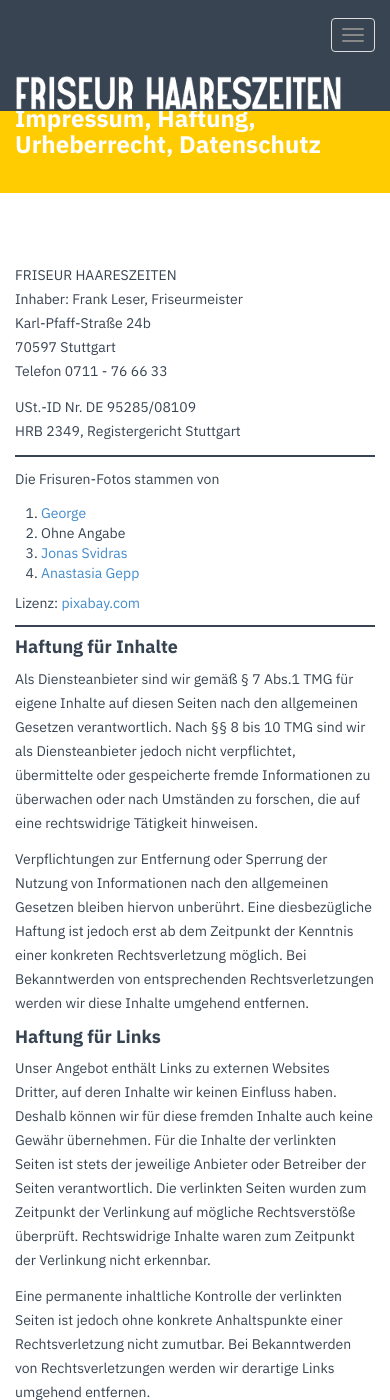
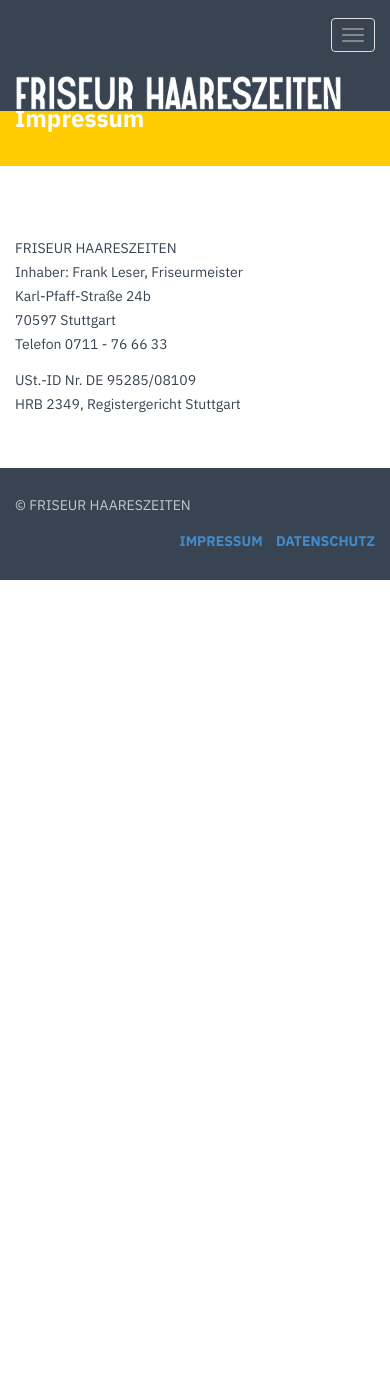
Before and after one commit to haareszeiten/haareszeiten.github.io, a Jekyll site: the page built from impressum.html, in a window 390 px wide and 1400 px high. Built offline with Jekyll 4.4.1, drawn with Linux system fonts in a browser that asks for light colours; some of the changed text lies outside the part shown.

Commit message:
Impressum Datenschutz

```diff
--- a/_includes/css/main.css
+++ b/_includes/css/main.css
@@ -361,8 +361,8 @@
 
 /* Footer */
 #footerwrap {
-	padding-top: 60px;
-	padding-bottom: 60px;
+	padding-top: 15px;
+	padding-bottom: 15px;
 	background: {{ site.colors.secondary }};
 }
 
--- /dev/null
+++ b/_includes/footer_2.html
@@ -0,0 +1,15 @@
+<div id="footerwrap">
+    <div class="container">
+        <div class="row">
+            <div class="col-md-4">
+                <p class="text-left">&copy; FRISEUR HAARESZEITEN</p>
+            </div>
+            <div class="col-md-8">
+                <p class="text-right">
+                    <a href="{{"/impressum/" | prepend: site.baseurl }}"><strong>IMPRESSUM</strong></a>&nbsp;&nbsp;&nbsp;
+                    <a href="{{"/datenschutz/" | prepend: site.baseurl }}"><strong>DATENSCHUTZ</strong></a>
+                </p>
+            </div>
+        </div><!-- /row -->
+    </div><!-- /container -->
+</div><!-- /footerwrap -->
--- a/_includes/nav.html
+++ b/_includes/nav.html
@@ -19,7 +19,6 @@
         <li {% if page.title == "Leistungen" %}class="active"{% endif %}><a href="{{"/leistungen/" | prepend: site.baseurl }}">LEISTUNGEN</a></li>
         <li {% if page.title == "Team" %}class="active"{% endif %}><a href="{{"/team/" | prepend: site.baseurl }}">TEAM</a></li>
         <li {% if page.title == "Kontakt" %}class="active"{% endif %}><a href="{{"/kontakt/" | prepend: site.baseurl }}">KONTAKT</a></li>
-        <li {% if page.title == "Impressum" %}class="active"{% endif %}><a href="{{"/impressum/" | prepend: site.baseurl }}">IMPRESSUM</a></li>
       </ul>
     </div><!--/.nav-collapse -->
   </div>
--- a/_layouts/default.html
+++ b/_layouts/default.html
@@ -21,6 +21,7 @@
             {% include footer.html %}
         {% endif %}
 
+        {% include footer_2.html %}
         {% include js.html %}
 
     </body>
--- a/impressum.html
+++ b/impressum.html
@@ -1,6 +1,6 @@
 ---
 layout: default
-title: Impressum, Haftung, Urheberrecht, Datenschutz
+title: Impressum
 permalink: /impressum/
 footer: no
 ---
@@ -20,52 +20,7 @@
             USt.-ID Nr. DE 95285/08109<br/>
             HRB 2349, Registergericht Stuttgart<br/>
             </p>
-            <div class="hline"></div>
-            <p>
-            Die Frisuren-Fotos stammen von
-            <ol>
-                <li><a href="https://pixabay.com/de/users/katyandgeorge-2733227/" target="_blank">George</a></li>
-                <li>Ohne Angabe</li>
-                <li><a href="https://pixabay.com/de/users/jonas-svidras-6138262/" target="_blank">Jonas Svidras</a></li>
-                <li><a href="https://pixabay.com/de/users/nastya_gepp-3773230/" target="_blank">Anastasia Gepp</a></li>
-            </ol>
-            Lizenz: <a href="https://pixabay.com/de/service/license/" target="_blank">pixabay.com</a>
-            <!-- mit freundlicher Genehmigung von Wella, &copy; HFC Prestige Service Germany GmbH -->
-            </p>
-            <div class="hline"></div>
-            <h4>Haftung für Inhalte</h4>
-            <p>Als Diensteanbieter sind wir gemäß § 7 Abs.1 TMG für eigene Inhalte auf diesen Seiten nach den allgemeinen
-                Gesetzen verantwortlich. Nach §§ 8 bis 10 TMG sind wir als Diensteanbieter jedoch nicht verpflichtet,
-                übermittelte oder gespeicherte fremde Informationen zu überwachen oder nach Umständen zu forschen, die auf eine
-                rechtswidrige Tätigkeit hinweisen.</p>
-            <p>Verpflichtungen zur Entfernung oder Sperrung der Nutzung von Informationen nach den allgemeinen Gesetzen bleiben
-                hiervon unberührt. Eine diesbezügliche Haftung ist jedoch erst ab dem Zeitpunkt der Kenntnis einer konkreten
-                Rechtsverletzung möglich. Bei Bekanntwerden von entsprechenden Rechtsverletzungen werden wir diese Inhalte
-                umgehend entfernen.</p>
-            <h4>Haftung für Links</h4>
-            <p>Unser Angebot enthält Links zu externen Websites Dritter, auf deren Inhalte wir keinen Einfluss haben.
-                Deshalb können wir für diese fremden Inhalte auch keine Gewähr übernehmen. Für die Inhalte der verlinkten Seiten
-                ist stets der jeweilige Anbieter oder Betreiber der Seiten verantwortlich. Die verlinkten Seiten wurden zum
-                Zeitpunkt der Verlinkung auf mögliche Rechtsverstöße überprüft. Rechtswidrige Inhalte waren zum Zeitpunkt der
-                Verlinkung nicht erkennbar.</p>
-            <p>Eine permanente inhaltliche Kontrolle der verlinkten Seiten ist jedoch ohne konkrete Anhaltspunkte einer
-                Rechtsverletzung nicht zumutbar. Bei Bekanntwerden von Rechtsverletzungen werden wir derartige Links umgehend entfernen.</p>
-            <h4>Urheberrecht</h4>
-            <p>Die durch uns erstellten Inhalte und Werke auf diesen Seiten unterliegen dem deutschen Urheberrecht.
-                Die Vervielfältigung, Bearbeitung, Verbreitung und jede Art der Verwertung außerhalb der Grenzen des Urheberrechtes bedürfen
-                der schriftlichen Zustimmung durch Frank Leser als Inhaber von HAARESZEITEN. Downloads und Kopien dieser Seite sind nur für den
-                privaten, nicht kommerziellen Gebrauch gestattet.</p>
-            <p>Soweit die Inhalte auf dieser Seite nicht von uns erstellt wurden, werden die Urheberrechte Dritter beachtet.
-                Insbesondere werden Inhalte Dritter als solche gekennzeichnet. Sollten Sie trotzdem auf eine Urheberrechtsverletzung
-                aufmerksam werden, bitten wir um einen entsprechenden Hinweis. Bei Bekanntwerden von Rechtsverletzungen werden wir
-                derartige Inhalte umgehend entfernen.</p>
-            <h4>Datenschutzerklärung</h4>
-            <p>Wir erfassen, speichern und verarbeiten auf unseren Seiten keine persönlichen Daten.</p>
-            <p>Diese Seiten werden von <a href="https://github.com" target="_blank">GitHub</a> als GitHub Pages bereitgestellt. GitHub speichert
-                unter Umständen die IP-Adresse in Zugriffs-Logs, um Betrieb und Sicherheit zu gewährleisten.</p>
-            <p>Schriften werden von Google über
-                <a href="https://developers.google.com/fonts/faq#what_does_using_the_google_fonts_api_mean_for_the_privacy_of_my_users" target="_blank">Google Fonts</a>
-                bereit gestellt.</p>
+            <br><br>
         </div>
 
 
```
Also changed, not shown: datenschutz.html (added, +66 -0 lines).
